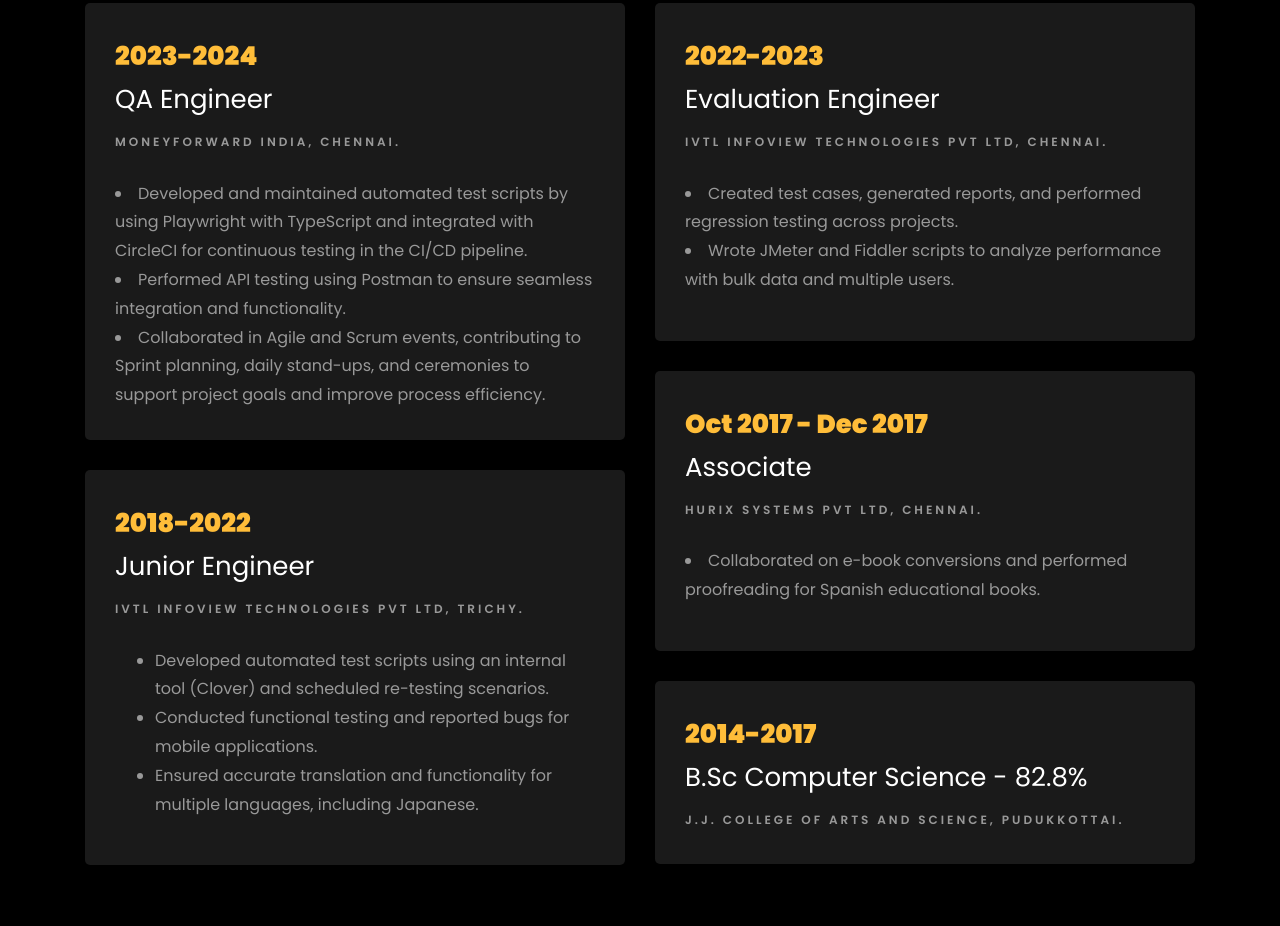
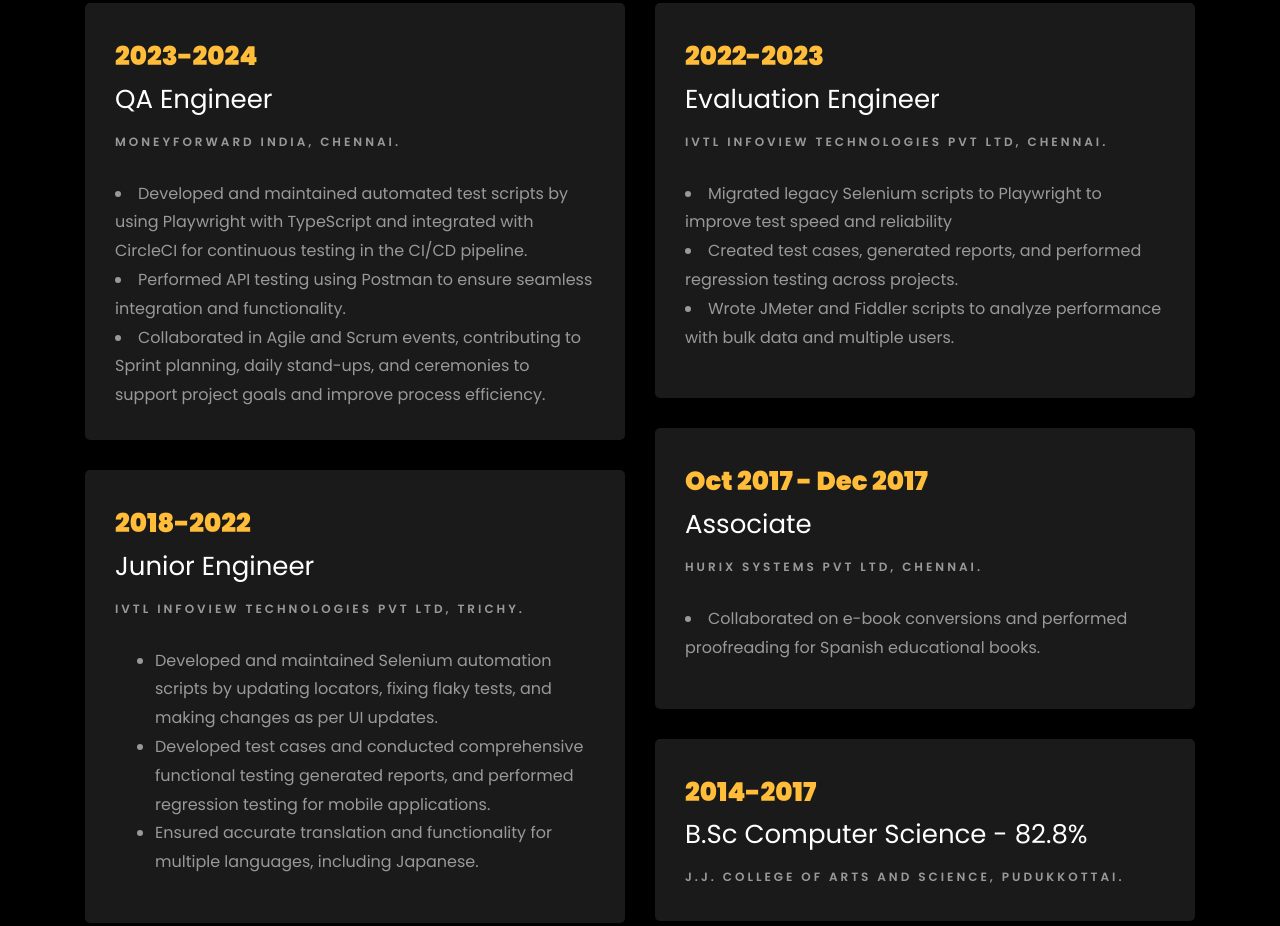
Before and after one commit to maniziva/MyPortfolio, a plain HTML site: page index.html in a window 1280 px wide. Shown: the part 656-1582 px from the top of the page. Drawn offline with Linux system fonts and the light colour scheme; files whose address does not match are found by name.

Commit message:
update: resume

```diff
--- a/index.html
+++ b/index.html
@@ -136,8 +136,8 @@
 						<span class="position">IVTL Infoview Technologies PVT LTD, Trichy.</span>
 						<p class="mt-4">
 							<ul>
-								<li>Developed automated test scripts using an internal tool (Clover) and scheduled re-testing scenarios.</li>
-								<li>Conducted functional testing and reported bugs for mobile applications.</li>
+								<li>Developed and maintained Selenium automation scripts by updating locators, fixing flaky tests, and making changes as per UI updates.</li>
+								<li>Developed test cases and conducted comprehensive functional testing generated reports, and performed regression testing for mobile applications.</li>
 								<li>Ensured accurate translation and functionality for multiple languages, including Japanese.</li>
 							</ul>
 						</p>
@@ -150,6 +150,7 @@
 						<h2>Evaluation Engineer</h2>
 						<span class="position">IVTL Infoview Technologies PVT LTD, Chennai.</span>
 						<p class="mt-4">
+							<li>Migrated legacy Selenium scripts to Playwright to improve test speed and reliability</li>
 							<li>Created test cases, generated reports, and performed regression testing across projects.</li>
 							<li>Wrote JMeter and Fiddler scripts to analyze performance with bulk data and multiple users.</li>
 						</p>
```
Also changed, not shown: 1 other file.
